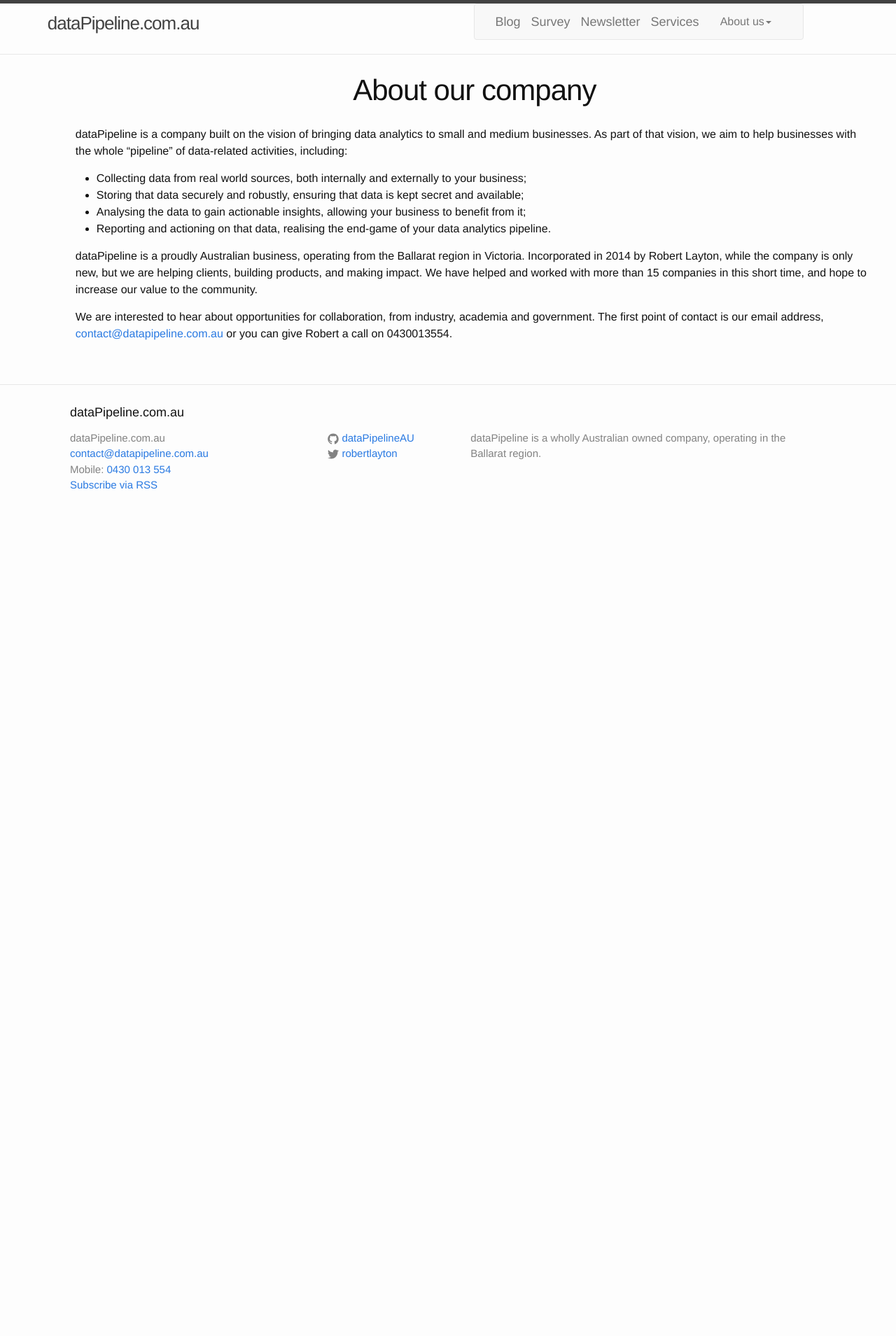
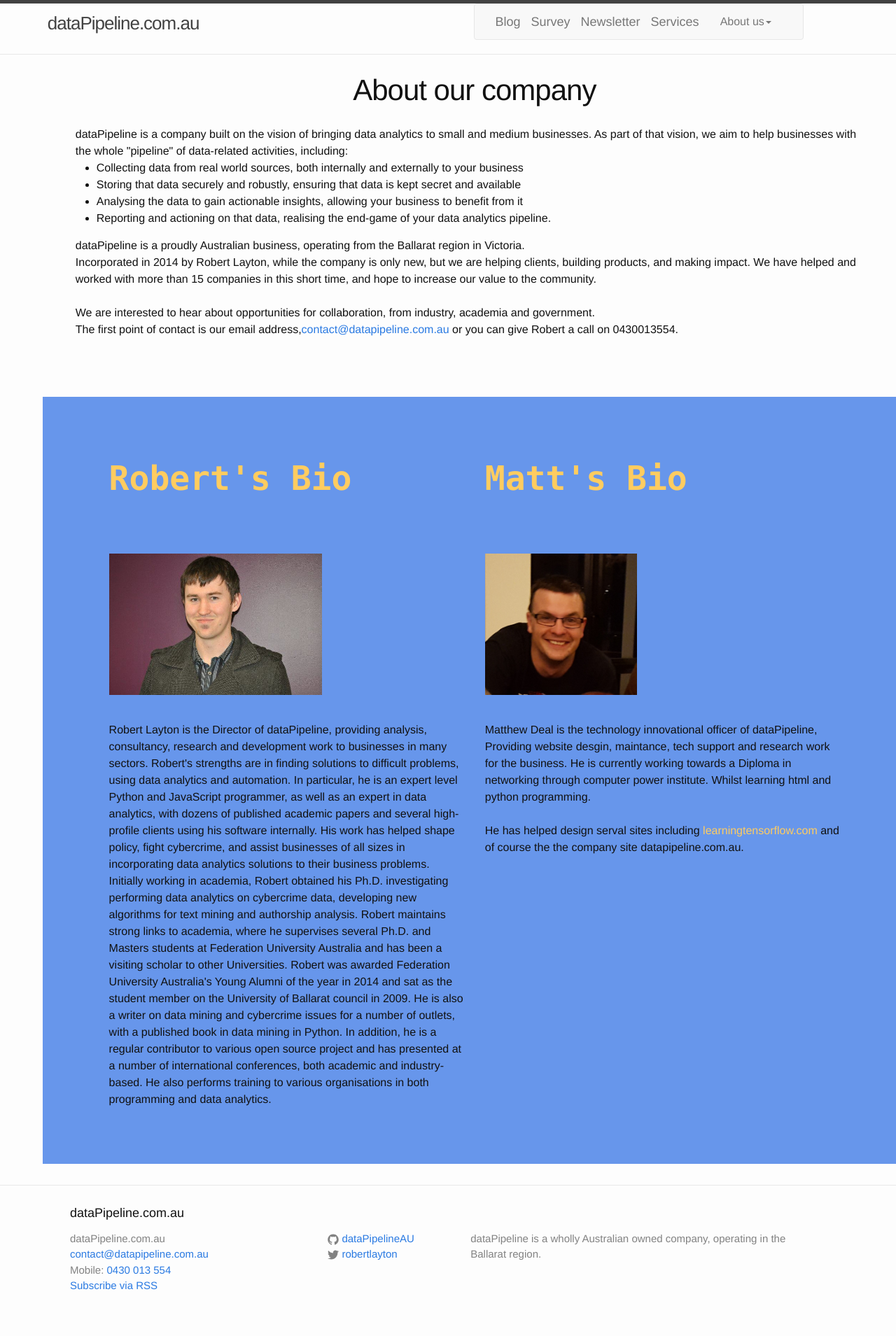
Before and after one commit to dataPipelineAU/jwebsite, a Jekyll site: the page built from 00-about.md, in a window 1280 px wide. Shown: the whole page at 70% size. Built offline with Jekyll 4.4.1, drawn with Linux system fonts in a browser that asks for light colours; nearby versions of some CDN libraries; before the commit the page ends 900 px from its top, so only the background shows below that.

Commit message:
added bios

```diff
--- a/00-about.md
+++ b/00-about.md
@@ -1,21 +1,83 @@
 ---
-layout: page
+layout: bio
 title: About
 page-title: About our company
 permalink: /about/
 ---
+ <div class="container">
+        <article class="post-content">
 
-dataPipeline is a company built on the vision of bringing data analytics to small and medium businesses.
-As part of that vision, we aim to help businesses with the whole "pipeline" of data-related activities, including:
 
-* Collecting data from real world sources, both internally and externally to your business;
-* Storing that data securely and robustly, ensuring that data is kept secret and available;
-* Analysing the data to gain actionable insights, allowing your business to benefit from it;
-* Reporting and actioning on that data, realising the end-game of your data analytics pipeline.
+        </article>
+    </div>
+<div class="row biosquish">
+  <div class="col-sm-6">
+  <div class="bioheader">
+   <b>Robert's Bio</b>
+ </div>
+  <br>
+  <br>
+  <br>
+  <div class="bio-pic  ">
+<img class="bio pull-left" src="/images/12576224_10154529040829966_1726545709_n.jpg" alt="bio picture">
+<br>
+<br>
+<br>
+<br>
+<br>
+<br>
+<br>
+<br>
+<br>
+<br>
+</div>
+Robert Layton is the Director of dataPipeline, providing analysis, consultancy, research and development work to businesses in many sectors. Robert's strengths are in finding solutions to difficult problems,
+using data analytics and automation. In particular, he is an expert level Python and JavaScript programmer, as well as an expert in data analytics,
+with dozens of published academic papers and several high-profile clients using his software internally.
+His work has helped shape policy, fight cybercrime, and assist businesses of all sizes in incorporating data analytics solutions to their business problems.
 
-dataPipeline is a proudly Australian business, operating from the Ballarat region in Victoria.
-Incorporated in 2014 by Robert Layton, while the company is only new, but we are helping clients, building products, and making impact.
-We have helped and worked with more than 15 companies in this short time, and hope to increase our value to the community.
+Initially working in academia, Robert obtained his Ph.D. investigating performing data analytics on cybercrime data,
+developing new algorithms for text mining and authorship analysis. Robert maintains strong links to academia,
+where he supervises several Ph.D. and Masters students at Federation University Australia and has been a visiting scholar to other Universities.
+Robert was awarded Federation University Australia's Young Alumni of the year in 2014 and sat as the student member on the University of Ballarat council in 2009.
 
-We are interested to hear about opportunities for collaboration, from industry, academia and government.
-The first point of contact is our email address, [contact@datapipeline.com.au](mailto:datapipeline.com.au) or you can give Robert a call on 0430013554.
+He is also a writer on data mining and cybercrime issues for a number of outlets, with a published book in data mining in Python.
+In addition, he is a regular contributor to various open source project and has presented at a number of international conferences, both academic and industry-based.
+He also performs training to various organisations in both programming and data analytics.</div>
+
+  <div class="col-sm-6 ">
+    <div class="bioheader">
+   <b>Matt's Bio</b>
+   </div>
+  <br>
+  <br>
+  <br>
+  <div class="bio-pic  ">
+<img class="bio pull-left" src="/images/12557086_10207791908263365_1532585483_o.jpg" alt="bio picture">
+<br>
+<br>
+<br>
+<br>
+<br>
+<br>
+<br>
+<br>
+<br>
+<br>
+
+
+
+</div>
+  Matthew Deal is the technology innovational officer of dataPipeline, Providing website desgin, maintance, tech support and research work for the business.
+  He is currently working towards a Diploma in networking through computer power institute. Whilst learning html and python programming.
+  <br>
+  <br>
+  He has helped design serval sites including <a class="colour" href="www.learningtensorflow.com">learningtensorflow.com</a> and of course the the company site datapipeline.com.au.
+
+
+
+
+
+  </div>
+
+</div>
--- /dev/null
+++ b/_includes/companyprofile.html
@@ -0,0 +1,22 @@
+<div class="container">
+    <article class="post-content">
+dataPipeline is a company built on the vision of bringing data analytics to small and medium businesses.
+  As part of that vision, we aim to help businesses with the whole "pipeline" of data-related activities, including:
+  <ul style= "list-style-type:disc">
+   <li> Collecting data from real world sources, both internally and externally to your business</li>
+   <li>Storing that data securely and robustly, ensuring that data is kept secret and available</li>
+   <li>Analysing the data to gain actionable insights, allowing your business to benefit from it</li>
+   <li>Reporting and actioning on that data, realising the end-game of your data analytics pipeline.</li>
+  </ul>
+  dataPipeline is a proudly Australian business, operating from the Ballarat region in Victoria.<br>
+  Incorporated in 2014 by Robert Layton, while the company is only new, but we are helping clients, building products, and making impact.
+  We have helped and worked with more than 15 companies in this short time, and hope to increase our value to the community.
+  <br>
+  <br>
+
+  We are interested to hear about opportunities for collaboration, from industry, academia and government.<br>
+  The first point of contact is our email address,<a href="contact@datapipeline.com.au">contact@datapipeline.com.au</a> or you can give Robert a call on 0430013554.
+  <br>
+  <br>
+</article>
+    </div>
--- /dev/null
+++ b/_layouts/bio.html
@@ -0,0 +1,16 @@
+---
+layout: default
+---
+
+<div class="post ">
+    <center>
+        <header class="post-header">
+            <h1 class="post-title">{{ page.page-title | page.title }}</h1>
+        </header>
+    </center>
+
+    {% include companyprofile.html %}
+            {{ content }}
+
+
+</div>
--- a/css/main.scss
+++ b/css/main.scss
@@ -184,3 +184,39 @@
 
 
 }
+
+.bio{
+
+  height:201.614px;
+
+
+}
+
+
+
+.centeredbio {
+  width: 80%;
+  margin: 0 auto;
+}
+
+.biosquish {
+
+  padding: 5em;
+  background-color:#6796EB;
+  border: 0px;
+
+}
+
+.bioheader{
+  font-family: Consolas;
+  font-size: 300%;
+  color: #FFCC60;
+
+
+
+
+}
+
+.colour {
+  color: #FFCC60;
+}
```
Also changed, not shown: _includes/companyprofile.markdown (added), images/12557086_10207791908263365_1532585483_o.jpg (added), images/12576224_10154529040829966_1726545709_n.jpg (added), images/2492945625_e7f1c078b3_z.jpg (added), images/4333178624_f91f847edc_z.jpg (added), images/8031488298_d780f93a8a_z.jpg (added).
